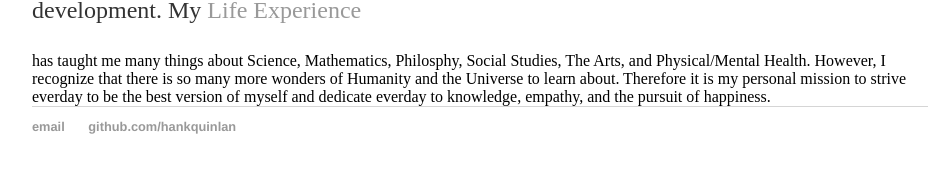
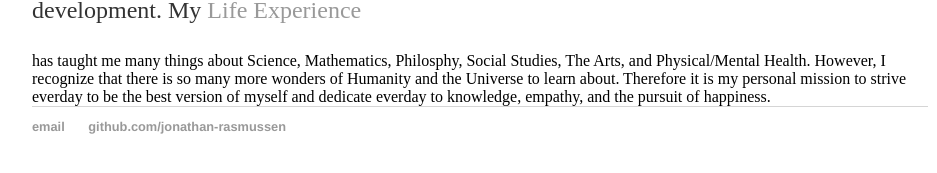
Before and after one commit to jonathan-rasmussen/jonathan-rasmussen.github.io, a Jekyll site: the page built from index.html, in a window 1280 px wide. Shown: the part 237-410 px from the top of the page, without its empty margins (160-1097 px from the left). Built offline with Jekyll 4.4.1, drawn with Linux system fonts in a browser that asks for light colours.

Commit message:
Update default.html

```diff
--- a/_layouts/default.html
+++ b/_layouts/default.html
@@ -21,8 +21,8 @@
 			</div><!-- /.container -->
 			<footer>
 	    		<ul>
-	        		<li><a href="mailto:hankquinlanhub@gmail.com">email</a></li>
-	        		<li><a href="https://github.com/hankquinlan">github.com/hankquinlan</a></li>
+	        		<li><a href="mailto:jonathan_rasmussen@outlook.com">email</a></li>
+	        		<li><a href="https://github.com/jonathan-rasmussen">github.com/jonathan-rasmussen</a></li>
 				</ul>
 			</footer>
 		</body>
```
